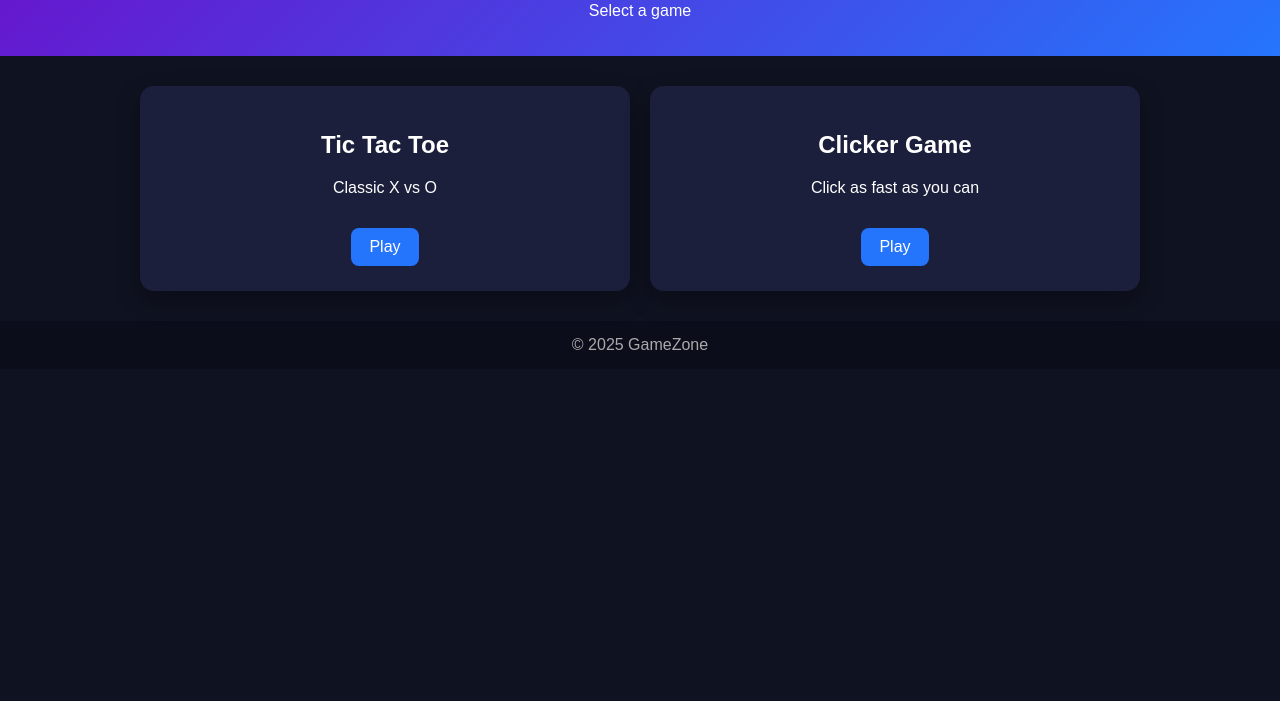
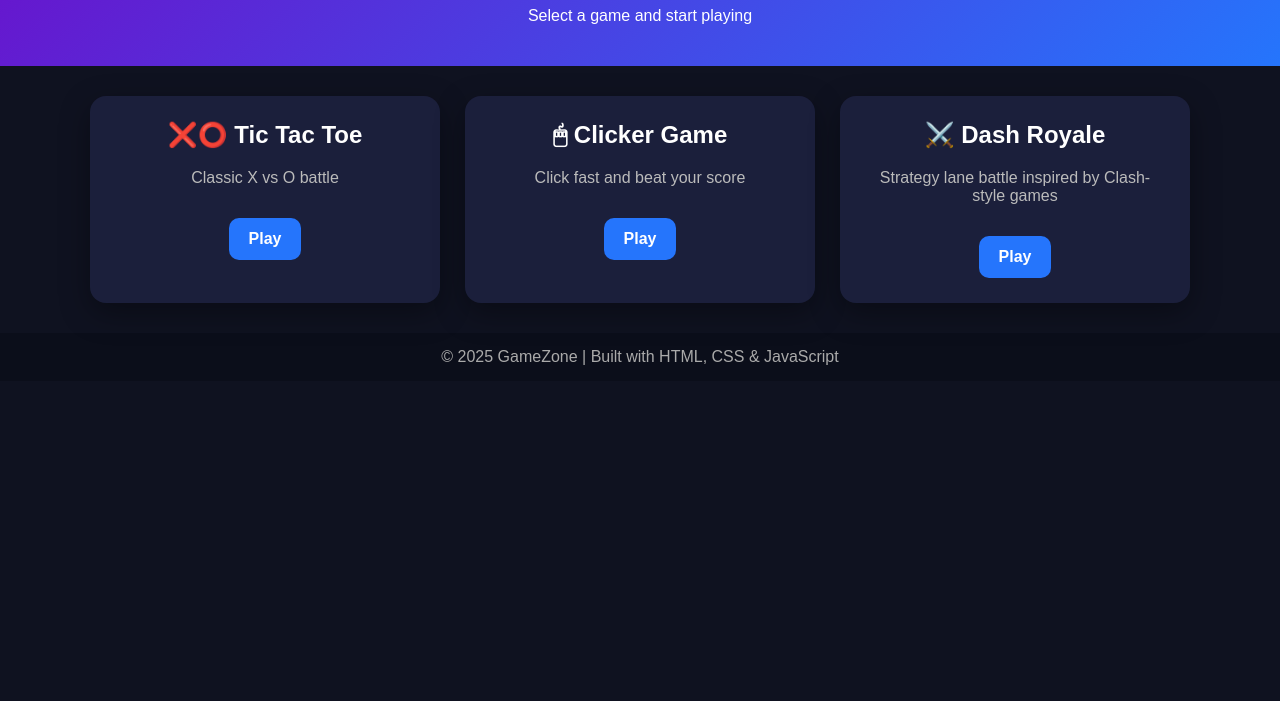
Before and after one commit to Svazny79/Vazgames, a plain HTML site: page index.html in a window 1280 px wide. Shown: the part 99-800 px from the top of the page. Drawn offline with Linux system fonts and the light colour scheme.

Commit message:
Update index.html

```diff
--- a/index.html
+++ b/index.html
@@ -5,47 +5,50 @@
 <meta name="viewport" content="width=device-width, initial-scale=1.0" />
 <title>GameZone</title>
 <style>
-    body {
-      margin: 0;
-      font-family: Arial, Helvetica, sans-serif;
-      background: #0f1220;
-      color: #fff;
+body{
+  margin:0;
+  font-family:Arial, Helvetica, sans-serif;
+  background:#0f1220;
+  color:#fff;
 }
-    header {
-      padding: 20px;
-      text-align: center;
-      background: linear-gradient(135deg, #6a11cb, #2575fc);
+header{
+  padding:25px;
+  text-align:center;
+  background:linear-gradient(135deg,#6a11cb,#2575fc);
 }
-    .container {
-      max-width: 1000px;
-      margin: auto;
-      padding: 30px;
-      display: grid;
-      grid-template-columns: repeat(auto-fit, minmax(250px, 1fr));
-      gap: 20px;
+.container{
+  max-width:1100px;
+  margin:auto;
+  padding:30px;
+  display:grid;
+  grid-template-columns:repeat(auto-fit,minmax(260px,1fr));
+  gap:25px;
 }
-    .card {
-      background: #1b1f3b;
-      padding: 25px;
-      border-radius: 14px;
-      text-align: center;
-      box-shadow: 0 10px 25px rgba(0,0,0,.3);
+.card{
+  background:#1b1f3b;
+  padding:25px;
+  border-radius:16px;
+  text-align:center;
+  box-shadow:0 10px 30px rgba(0,0,0,.35);
 }
-    a {
-      display: inline-block;
-      margin-top: 15px;
-      padding: 10px 18px;
-      background: #2575fc;
-      color: #fff;
-      text-decoration: none;
-      border-radius: 8px;
+.card h2{margin-top:0}
+.card p{color:#bbb}
+a{
+  display:inline-block;
+  margin-top:15px;
+  padding:12px 20px;
+  background:#2575fc;
+  color:#fff;
+  text-decoration:none;
+  border-radius:10px;
+  font-weight:bold;
 }
-    a:hover { opacity: .85; }
-    footer {
-      text-align: center;
-      padding: 15px;
-      color: #aaa;
-      background: #0b0e1a;
+a:hover{opacity:.85}
+footer{
+  text-align:center;
+  padding:15px;
+  background:#0b0e1a;
+  color:#aaa;
 }
 </style>
 </head>
@@ -53,25 +56,33 @@
 
 <header>
   <h1>🎮 GameZone</h1>
-  <p>Select a game</p>
+  <p>Select a game and start playing</p>
 </header>
 
 <div class="container">
+
   <div class="card">
-    <h2>Tic Tac Toe</h2>
-    <p>Classic X vs O</p>
+    <h2>❌⭕ Tic Tac Toe</h2>
+    <p>Classic X vs O battle</p>
     <a href="tic-tac-toe.html">Play</a>
   </div>
 
   <div class="card">
-    <h2>Clicker Game</h2>
-    <p>Click as fast as you can</p>
+    <h2>🖱 Clicker Game</h2>
+    <p>Click fast and beat your score</p>
     <a href="clicker.html">Play</a>
   </div>
+
+  <div class="card">
+    <h2>⚔️ Dash Royale</h2>
+    <p>Strategy lane battle inspired by Clash-style games</p>
+    <a href="dash-royale.html">Play</a>
+  </div>
+
 </div>
 
 <footer>
-  © 2025 GameZone
+  © 2025 GameZone | Built with HTML, CSS & JavaScript
 </footer>
 
 </body>
```
Lines whose indentation alone changed are shown as unchanged.
